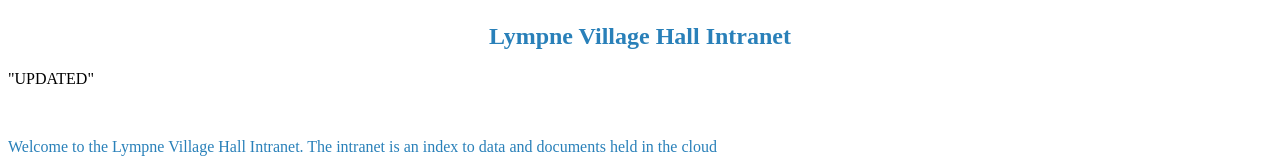
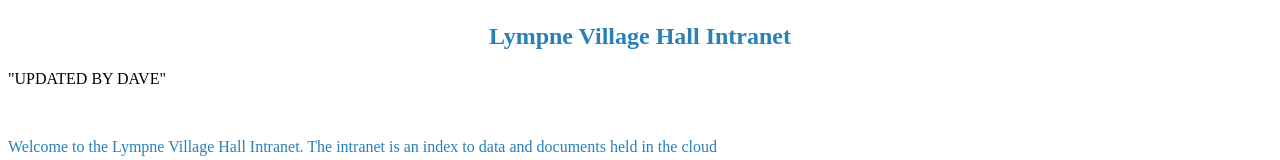
Before and after one commit to Entertain9061/Intranet, a plain HTML site: page index.html in a window 1280 px wide. Shown: the part 160-320 px from the top of the page. Drawn offline with Linux system fonts and the light colour scheme.

Commit message:
Update index.html

```diff
--- a/index.html
+++ b/index.html
@@ -3,7 +3,7 @@
 <title></title>
 <h2 style="text-align: center;"><br />
 <span style="color:#2980b9;">Lympne Village Hall Intranet</span></h2>
-<p>"UPDATED"</p>
+<p>"UPDATED BY DAVE"</p>
 <p>&nbsp;</p>
 
 <p><span style="color:#2980b9;">Welcome to the Lympne Village Hall Intranet. The intranet is an index to data and documents held in the cloud</span></p>
```
